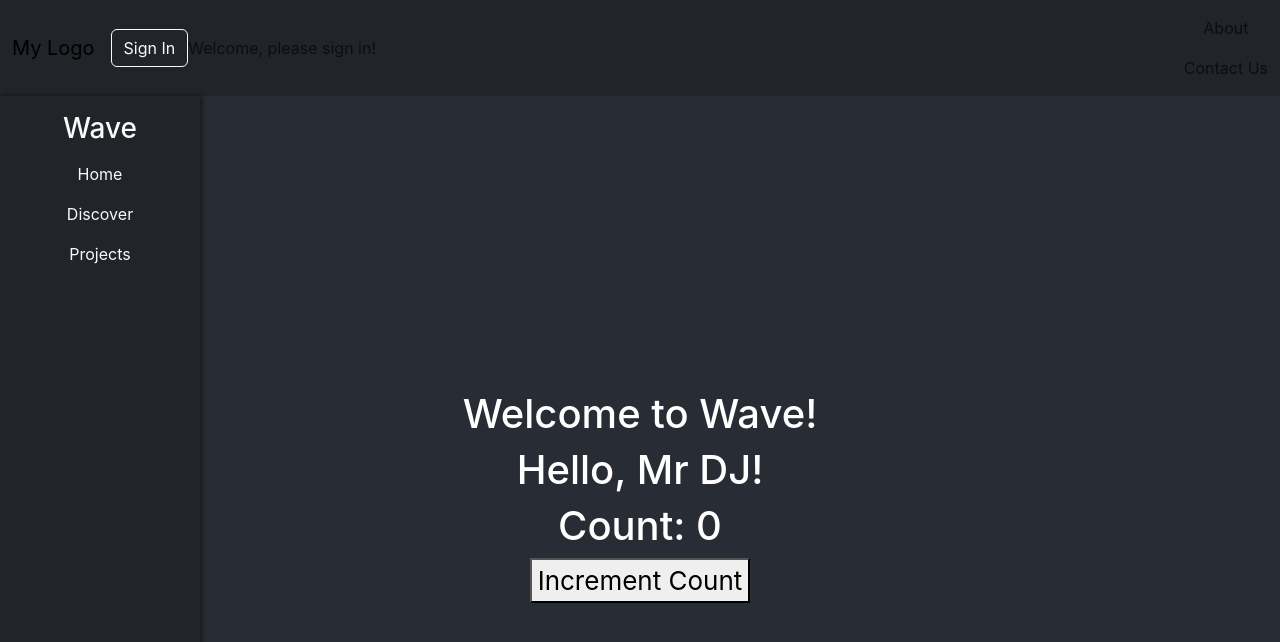
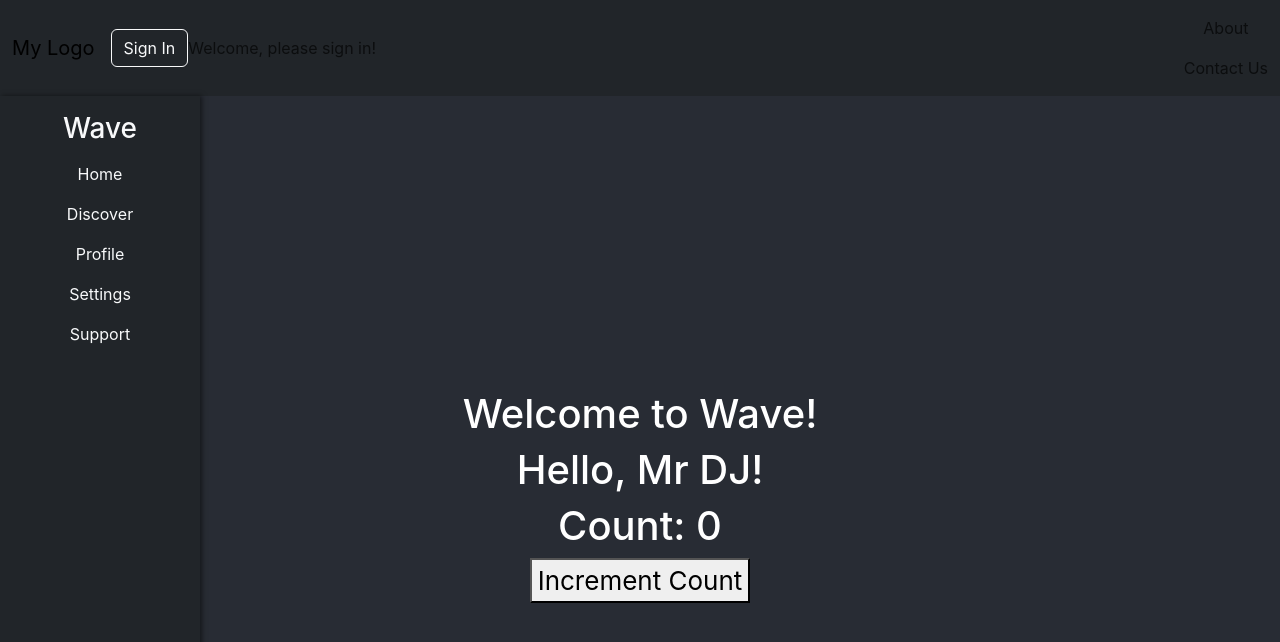
Before and after one commit to fraserivison/wave-app, a React (Create React App) app in the folder wave-app/: page / in a window 1280 px wide. Shown: the top 642 px of the page. Built offline with nearby package versions, Linux system fonts and the light colour scheme.

Commit message:
Update Sidebar with new links: Home, Discover, Profile, Settings and Support

```diff
--- a/wave-app/src/components/Sidebar.js
+++ b/wave-app/src/components/Sidebar.js
@@ -13,7 +13,13 @@ function Sidebar() {
           <a href="#link2" className="nav-link text-light">Discover</a>
         </li>
         <li className="nav-item">
-          <a href="#link3" className="nav-link text-light">Projects</a>
+          <a href="#link3" className="nav-link text-light">Profile</a>
+        </li>
+        <li className="nav-item">
+          <a href="#link3" className="nav-link text-light">Settings</a>
+        </li>
+        <li className="nav-item">
+          <a href="#link3" className="nav-link text-light">Support</a>
         </li>
       </ul>
     </nav>
```
